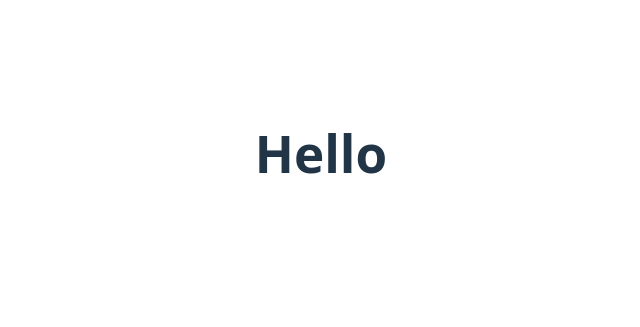
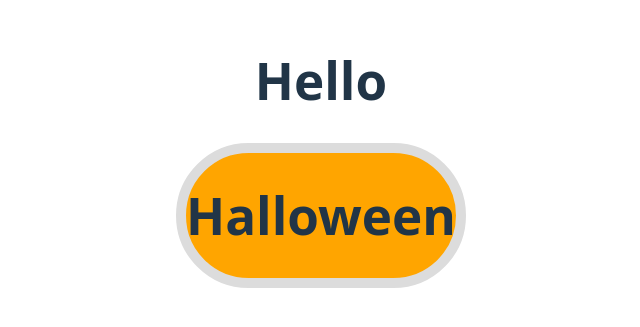
Before and after one commit to benssoon/board-game-scheduler, a React (Vite) app in the folder frontend/: page / in a window 1280 px wide. Shown: the part 247-574 px from the top of the page, without its empty margins (319-959 px from the left). Built offline with nearby package versions, Linux system fonts and the light colour scheme.

Commit message:
Make a simple card that for now just says Halloween.

```diff
--- a/frontend/src/App.jsx
+++ b/frontend/src/App.jsx
@@ -2,6 +2,7 @@ import { useState } from 'react'
 import reactLogo from './assets/react.svg'
 import viteLogo from '/vite.svg'
 import './App.css'
+import EventCard from './components/eventCard/EventCard.jsx';
 
 function App() {
     const [count, setCount] = useState(0)
@@ -9,6 +10,7 @@ function App() {
     return (
         <>
             <h1>Hello</h1>
+            <EventCard/>
         </>
     )
 }
--- /dev/null
+++ b/frontend/src/components/eventCard/EventCard.css
@@ -0,0 +1,5 @@
+.halloween {
+    border: solid gainsboro 10px;
+    border-radius: 10rem;
+    background-color: orange;
+}
--- /dev/null
+++ b/frontend/src/components/eventCard/EventCard.jsx
@@ -0,0 +1,13 @@
+import './EventCard.css';
+
+function EventCard() {
+    return (
+        <>
+            <div className="halloween">
+                <h1>Halloween</h1>
+            </div>
+        </>
+    )
+}
+
+export default EventCard;
```
